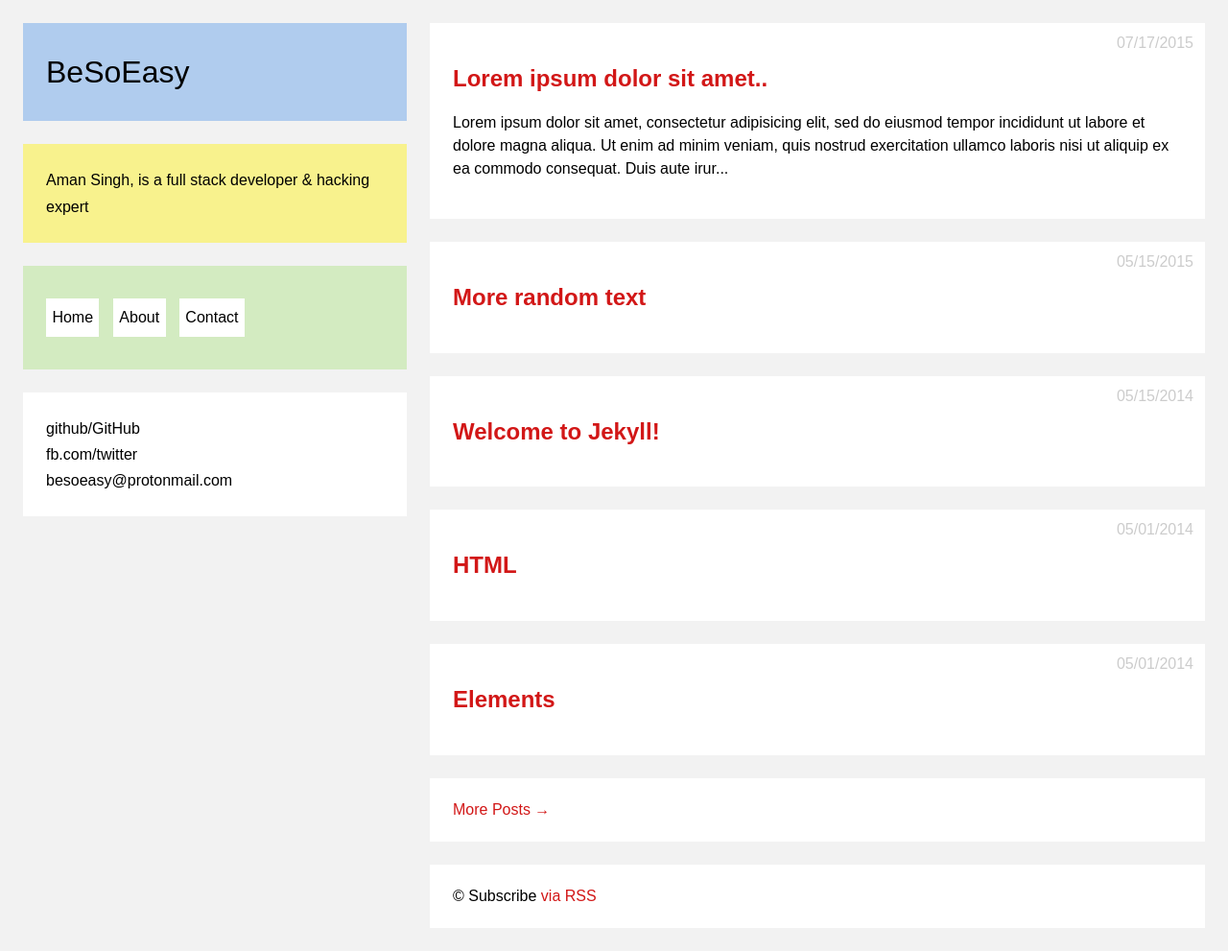
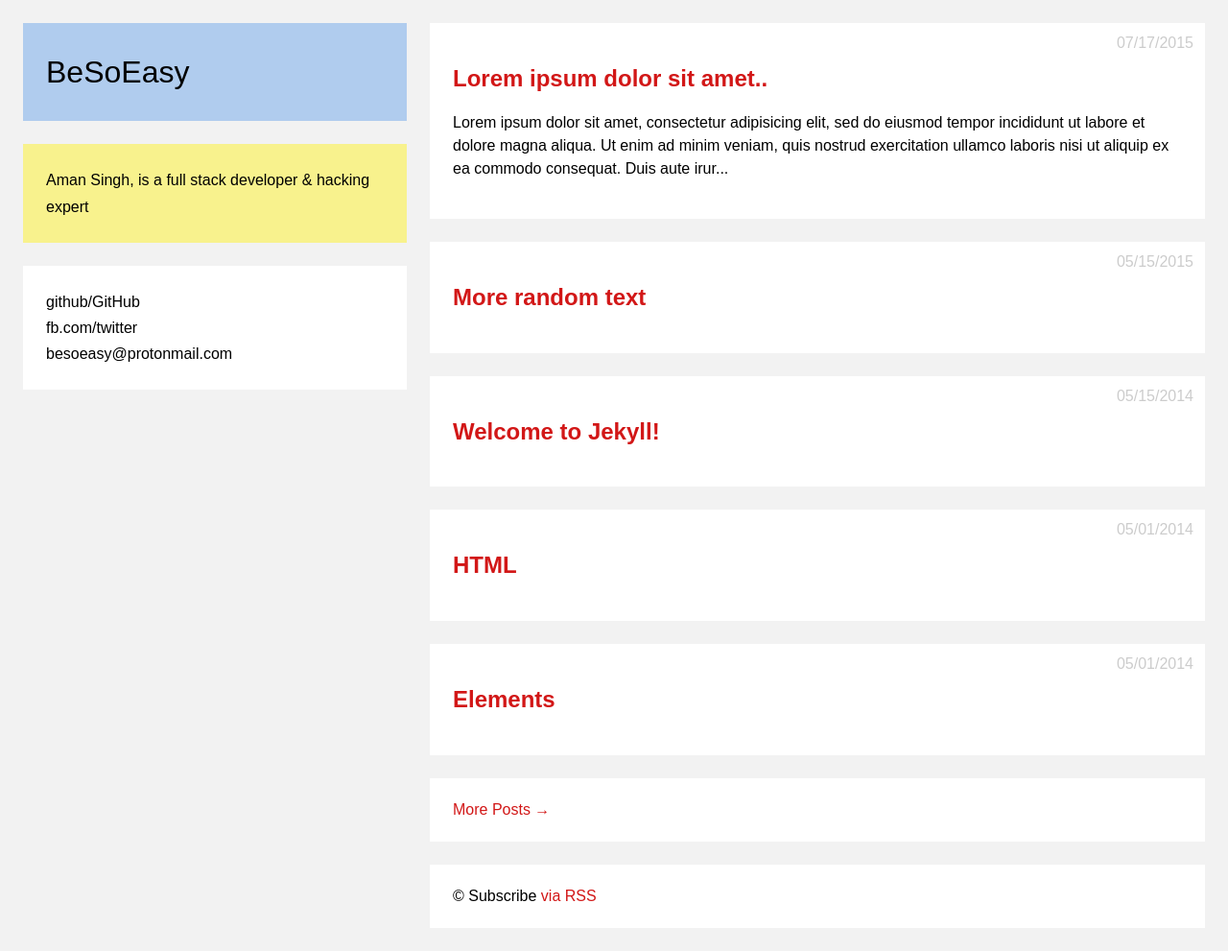
Before and after one commit to subhranshu50/besoeasy.github.io, a Jekyll site: the page built from index.html, in a window 1280 px wide. Shown: the whole page at 96% size. Built offline with Jekyll 4.4.1, drawn with Linux system fonts in a browser that asks for light colours.

Commit message:
Update header.html

```diff
--- a/_includes/header.html
+++ b/_includes/header.html
@@ -5,11 +5,6 @@
   <div class="module color2">
     {{ site.description }}
   </div>
-  <nav class="module color4">
-    <a href="/">Home</a>
-    <a href="/about/">About</a>
-    <a href="/contact/">Contact</a>
-  </nav>
   <div class="module color3">
     github/{{ site.github }}
     <br>fb.com/{{ site.twitter }}
```
